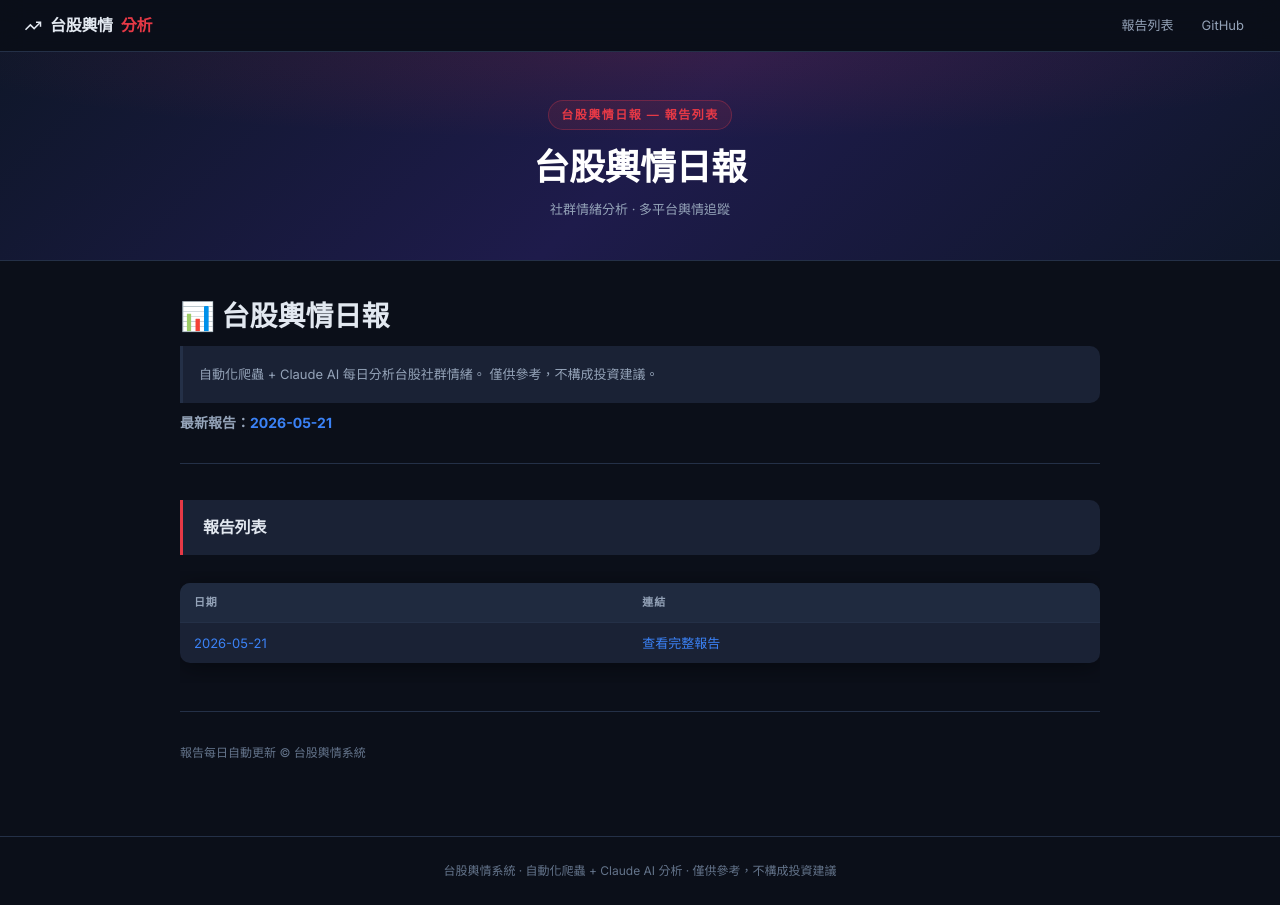
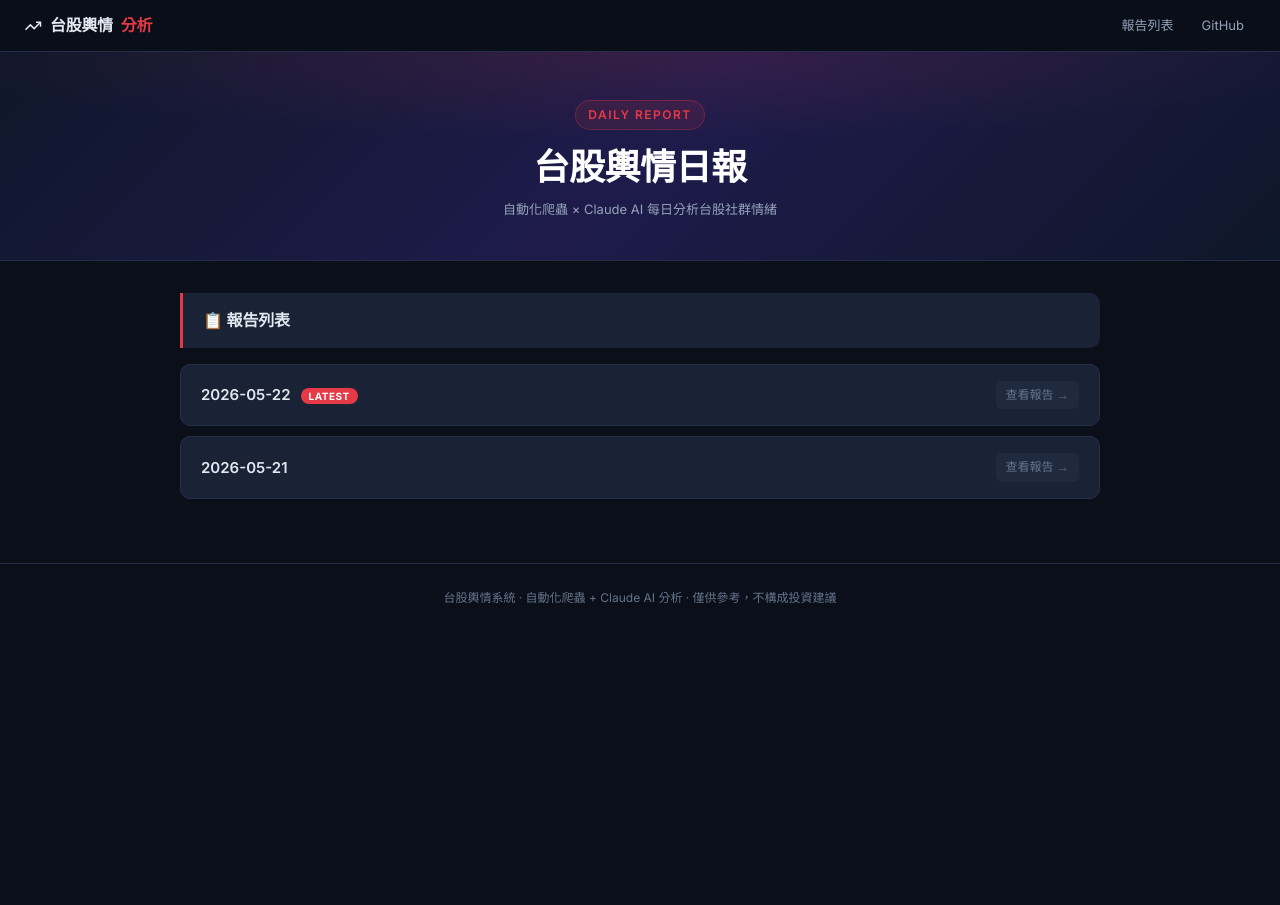
Before and after one commit to Jason0308p/tw-stock-report, a Jekyll site: the page built from index.md, in a window 1280 px wide. Built offline with Jekyll 4.4.1, drawn with Linux system fonts in a browser that asks for light colours.

Commit message:
index: 2026-05-22

```diff
--- a/index.md
+++ b/index.md
@@ -1,22 +1,12 @@
 ---
 layout: default
 title: 台股輿情日報 — 報告列表
+is_index: true
 ---
 
-# 📊 台股輿情日報
+## 📋 報告列表
 
-> 自動化爬蟲 + Claude AI 每日分析台股社群情緒。
-> 僅供參考，不構成投資建議。
-
-**最新報告：[2026-05-21](reports/2026-05-21)**
-
----
-
-## 報告列表
-
-| 日期 | 連結 |
-|------|------|
-| [2026-05-21](reports/2026-05-21) | [查看完整報告](reports/2026-05-21) |
-
----
-*報告每日自動更新 © 台股輿情系統*
+<ul class="report-list">
+<a class="report-item" href="reports/2026-05-22"><span class="report-item-date">2026-05-22<span class="latest-badge">LATEST</span></span><span class="report-item-label">查看報告 →</span></a>
+<a class="report-item" href="reports/2026-05-21"><span class="report-item-date">2026-05-21</span><span class="report-item-label">查看報告 →</span></a>
+</ul>
```
